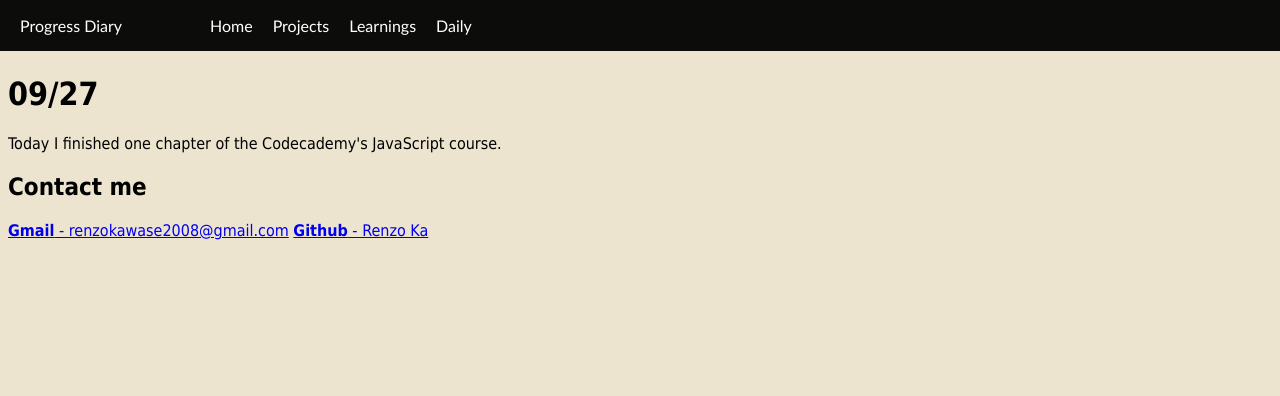
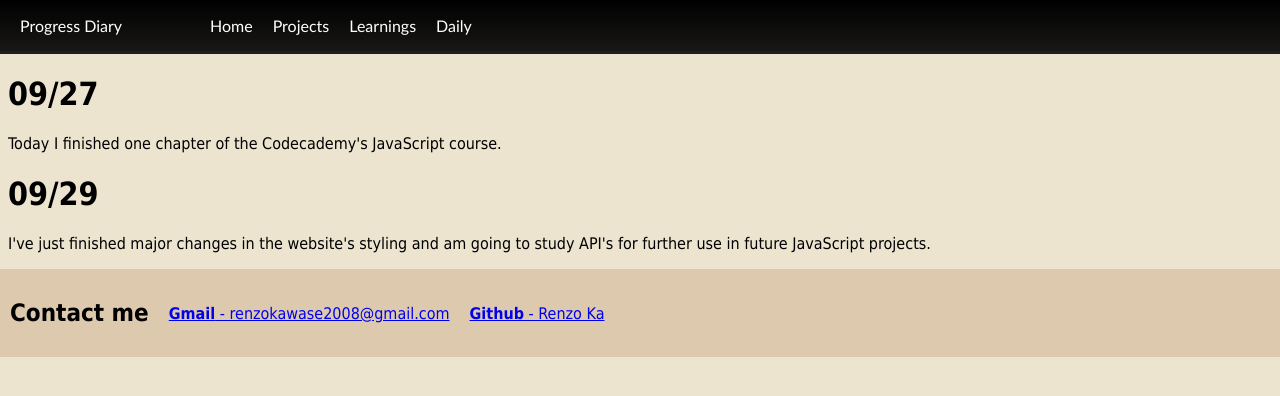
Before and after one commit to RenzoKa/PROGRESS, a plain HTML site: page DAILY.html in a window 1280 px wide. Drawn offline with Linux system fonts and the light colour scheme.

Commit message:
Styling changes

```diff
--- a/DAILY.html
+++ b/DAILY.html
@@ -25,6 +25,8 @@
             <div>
                 <h1>09/27</h1>
                 <p>Today I finished one chapter of the Codecademy's JavaScript course.</p>
+                <h1>09/29</h1>
+                <p>I've just finished major changes in the website's styling and am going to study API's for further use in future JavaScript projects.</p>
             </div>
         </div>
     </main>
--- a/STYLE.css
+++ b/STYLE.css
@@ -1,6 +1,6 @@
 /* i código header */
 header {
-    background-color: hsla(0, 0%, 0%, 0.95);
+    background-image: linear-gradient(hsla(0, 0%, 0%, 1), hsla(0, 0%, 0%, 0.90));
     color: white;
     overflow: hidden;
     position: fixed;
@@ -8,6 +8,9 @@ header {
     top: 0;
     left: 0;
     font-family: "Trebuchet MS";
+    border-bottom-style: solid;
+    border-bottom-color: rgba(120, 120, 120, 0.25);
+    z-index: 1;
 }
 
 nav ul {
@@ -40,7 +43,33 @@ body {
     font-family: Tahoma;
 }
 
+#title {
+    font-size: 50px;
+}
+
 img {
     height: 125px;
 }
+
+/* f código body */
+footer {
+    background-color: rgb(221, 202, 174);
+    overflow: hidden;
+    position: absolute;
+    width: 100%;
+    left: 0;
+    bottom: auto 0;
+}
+
+footer h2 {
+    float: left;
+    padding: 10px;
+}
+
+footer a {
+    float: left;
+    padding: 10px;
+    padding-top: 35px;
+}
+/* f código footer */
 /* continuar o código para estilizar */
```
Also changed, not shown: PROJECTS.html (+1 -1 lines).
